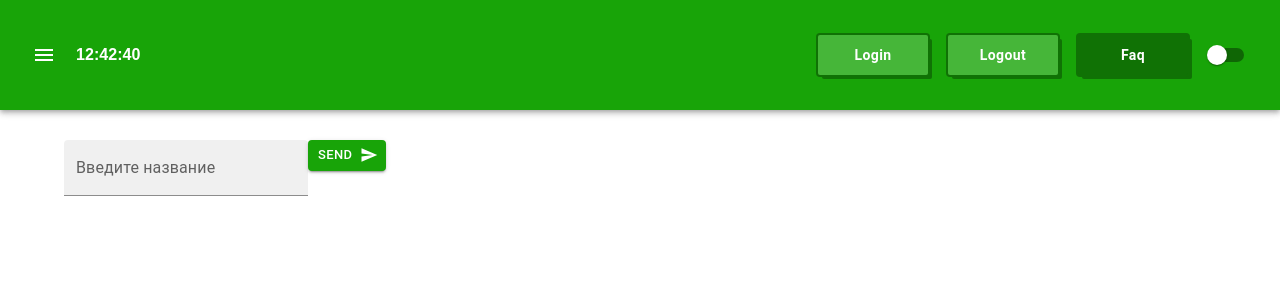
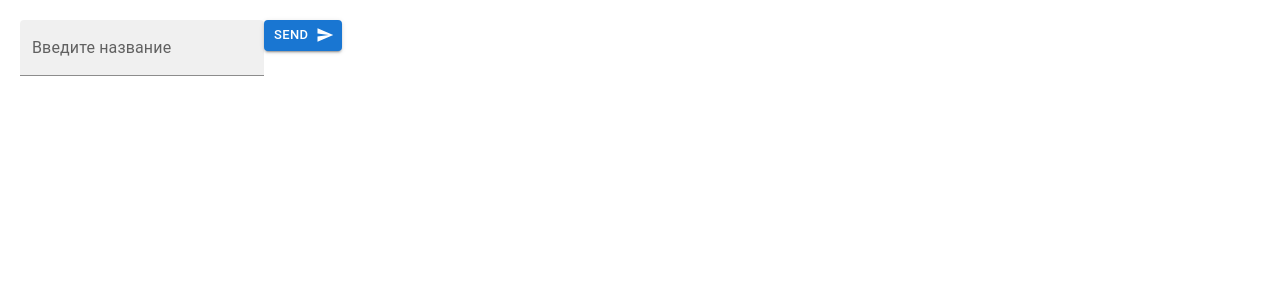
Before and after one commit to AlexMuhin-IT/TodoList, a React (Create React App) app: page / in a window 1280 px wide. Shown: the top 300 px of the page. Built offline with nearby package versions, Linux system fonts and the light colour scheme.

Commit message:
update Todolist подключения аксиос запрос с сервера

```diff
--- a/src/app/AppHttpRequests.tsx
+++ b/src/app/AppHttpRequests.tsx
@@ -0,0 +1,96 @@
+import Checkbox from '@mui/material/Checkbox'
+import React, { ChangeEvent, useEffect, useState } from 'react'
+import { AddItemForm } from '../common/components/AddItemForm/AddItemForm'
+import { EditableSpan } from '../common/components/EditableSpan/EditableSpan'
+
+export const AppHttpRequests = () => {
+    useEffect(()=>{
+
+    })
+
+    const [todolists, setTodolists] = useState<any>([])
+    const [tasks, setTasks] = useState<any>({})
+
+    useEffect(() => {
+        // get todolists
+    }, [])
+
+    const createTodolistHandler = (title: string) => {
+        // create todolist
+    }
+
+    const removeTodolistHandler = (id: string) => {
+        // remove todolist
+    }
+
+    const updateTodolistHandler = (id: string, title: string) => {
+        // update todolist title
+    }
+
+    const createTaskHandler = (title: string, todolistId: string) => {
+        // create task
+    }
+
+    const removeTaskHandler = (taskId: string, todolistId: string) => {
+        // remove task
+    }
+
+    const changeTaskStatusHandler = (e: ChangeEvent<HTMLInputElement>, task: any) => {
+        // update task status
+    }
+
+    const changeTaskTitleHandler = (title: string, task: any) => {
+        // update task title
+    }
+
+    return (
+        <div style={{ margin: '20px' }}>
+            <AddItemForm addItem={createTodolistHandler} />
+
+            {/* Todolists */}
+            {todolists.map((tl: any) => {
+                return (
+                    <div key={tl.id} style={todolist}>
+                        <div>
+                            <EditableSpan
+                                value={tl.title}
+                                onChange={(title: string) => updateTodolistHandler(tl.id, title)}
+                            />
+                            <button onClick={() => removeTodolistHandler(tl.id)}>x</button>
+                        </div>
+                        <AddItemForm addItem={title => createTaskHandler(title, tl.id)} />
+
+                        {/* Tasks */}
+                        {!!tasks[tl.id] &&
+                            tasks[tl.id].map((task: any) => {
+                                return (
+                                    <div key={task.id}>
+                                        <Checkbox
+                                            checked={task.isDone}
+                                            onChange={e => changeTaskStatusHandler(e, task)}
+                                        />
+                                        <EditableSpan
+                                            value={task.title}
+                                            onChange={title => changeTaskTitleHandler(title, task)}
+                                        />
+                                        <button onClick={() => removeTaskHandler(task.id, tl.id)}>x</button>
+                                    </div>
+                                )
+                            })}
+                    </div>
+                )
+            })}
+        </div>
+    )
+}
+
+// Styles
+const todolist: React.CSSProperties = {
+    border: '1px solid black',
+    margin: '20px 0',
+    padding: '10px',
+    width: '300px',
+    display: 'flex',
+    justifyContent: 'space-between',
+    flexDirection: 'column',
+}
--- a/src/index.tsx
+++ b/src/index.tsx
@@ -4,6 +4,7 @@ import './index.css';
 import {App} from "./app/App";
 import {Provider} from "react-redux";
 import {store} from "./app/store";
+import {AppHttpRequests} from "./app/AppHttpRequests";
 
 
 const root = ReactDOM.createRoot(
@@ -12,11 +13,10 @@ const root = ReactDOM.createRoot(
 root.render(
 
     <React.StrictMode>
-
         <Provider store={store}>
-            <App/>
+            {/*<App/>*/}
+            <AppHttpRequests/>
         </Provider>
-
     </React.StrictMode>
 );
 
```
